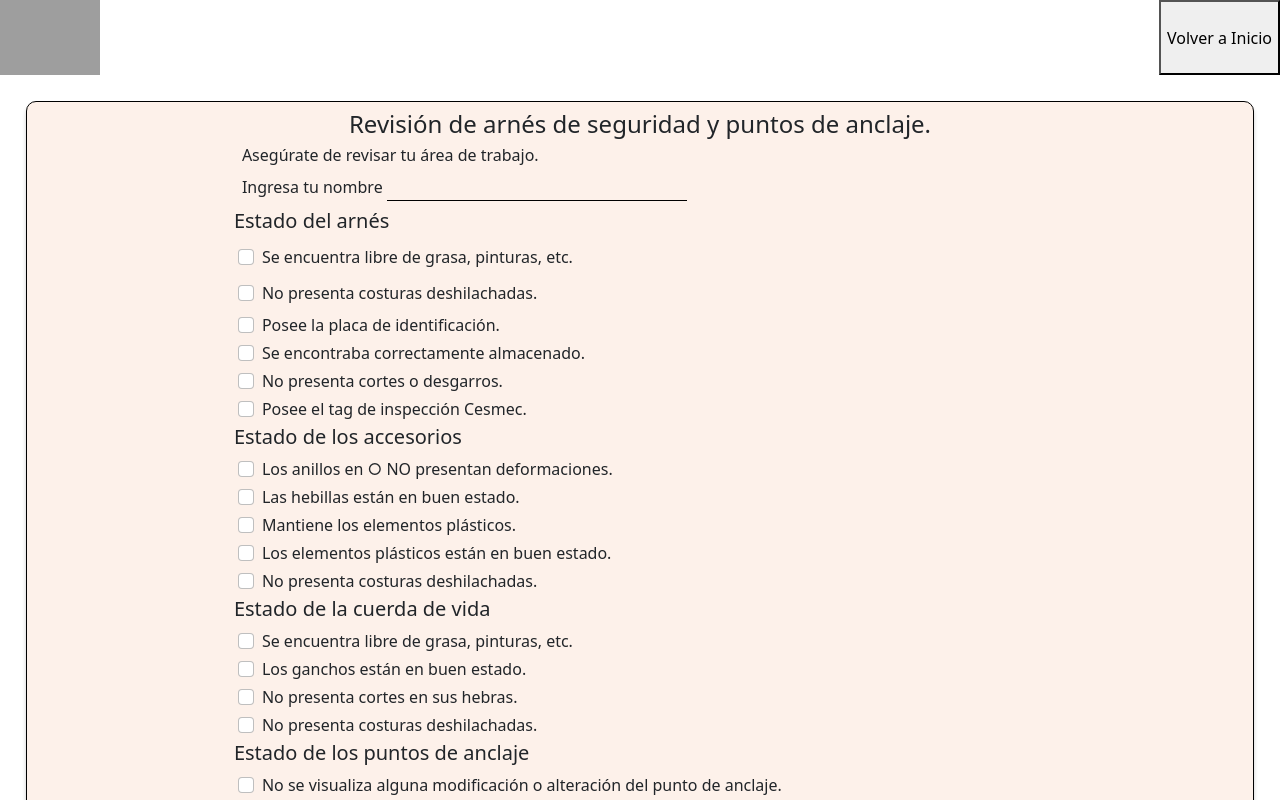
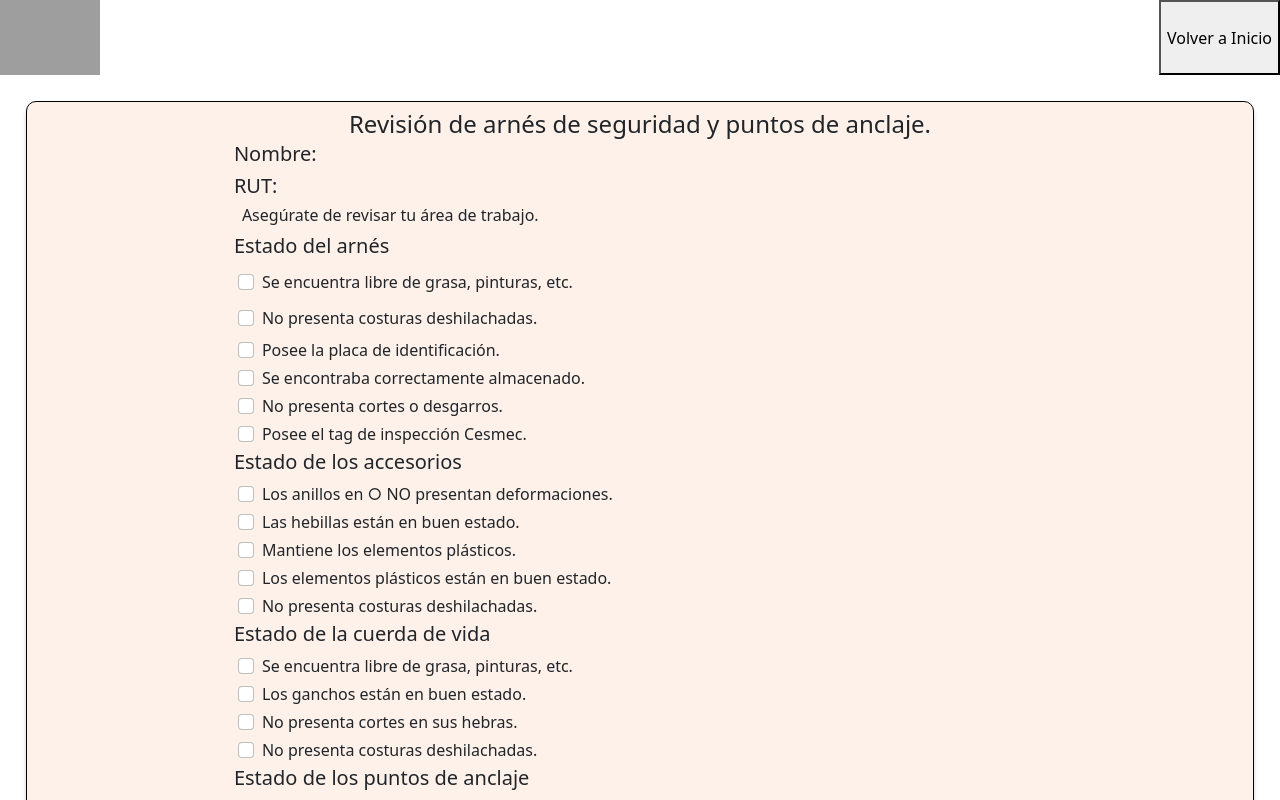
Before and after one commit to emmiraffo/desafio-bhp, a React (Create React App) app: page /checklist in a window 1280 px wide. Shown: the top 800 px of the page. Built offline with nearby package versions, Linux system fonts and the light colour scheme; grey boxes are pictures that could not be loaded.

Commit message:
se traspasan las props a checklist

```diff
--- a/src/App.js
+++ b/src/App.js
@@ -20,24 +20,17 @@ function App() {
         <Route path="/" exact>
           <Home />
         </Route>
-        <Route path="/harnessone">
-          <HarnessOne />
-        </Route>
+        <Route path="/harnessone" render={(props) => <HarnessOne  {...props.location.state} />} />
         <Route path="/resultado" render={(props) => <Result {...props.location.state} />} />
         <Route path="/error">
           <WarningDanger />
         </Route>
         <Route path="/harnesstwo" render={(props) => <HarnessTwo  {...props.location.state} />} />
-
-        <Route path="/harnessthree">
-          <HarnessThree />
-        </Route>
+        <Route path="/harnessthree" render={(props) => <HarnessThree  {...props.location.state} />}/>
         <Route path="/calculadora" >
           <Calculator/>
         </Route>
-        <Route path="/checklist" >
-          <CheckList />
-        </Route>
+        <Route path="/checklist" render={(props) => <CheckList  {...props.location.state} />}  />
       </Switch>
     </Router>
   );
--- a/src/components/CheckList.jsx
+++ b/src/components/CheckList.jsx
@@ -6,8 +6,10 @@ import { useHistory } from "react-router-dom";
 
 
 
-const CheckList = () => {
+const CheckList = (props) => {
+    const { name, rut } = props
 
+    console.log("SOY LAS PROPS", props)
     const { register, handleSubmit, formState: { errors } } = useForm();
     let history = useHistory();
 
@@ -23,7 +25,7 @@ const CheckList = () => {
 
 
 
-function generateDoc () {
+    function generateDoc() {
         const form = document.getElementById("form");
         html2pdf()
             .from(form)
@@ -36,54 +38,55 @@ function generateDoc () {
             <nav className="d-flex flex-r justify-content-between">
                 <img src="https://firebasestorage.googleapis.com/v0/b/elc-bhp.appspot.com/o/bhp_orn_rgb_pos%5B1%5D.png?alt=media&token=e67982c5-67f2-4153-9201-a18c75117eff" alt="logo" width="100px" />
                 <button onClick={backToHome}>Volver a Inicio</button>
+
             </nav>
             <div className="container-checkbox">
                 <form onSubmit={handleSubmit(onSubmit)} id="form" className="p-1">
                     <h4 className="text-center m-1"> Revisión de arnés de seguridad y puntos de anclaje.</h4>
+                    <p className="h5">Nombre: {name}</p>
+                    <p className="h5">RUT: {rut}</p>
                     <h6 className="m-2">Asegúrate de revisar tu área de trabajo.</h6>
                     <div className="m-2">
-                        <label className="me-1">Ingresa tu nombre</label>
-                        <input type="text" className="input-name" name="nombre" {...register("p1", { required: true })}/>
-                            {errors.p1 && <span className="text-danger text-small">Tu nombre es requerido</span>}
+
                     </div>
                     <h5>Estado del arnés</h5>
                     <div className="form-check m-1">
                         <input className="form-check-input my-2" type="checkbox" name="check" {...register("p2", { required: true })} />
-                        <label className="form-check-label my-1"id="form1">
+                        <label className="form-check-label my-1" id="form1">
                             Se encuentra libre de grasa, pinturas, etc.
                         </label>
                         {errors.p2 && <span className="text-danger text-small">Este ítem es requerido. Para continuar tu trabajo contacta a tu supervisor/a.</span>}
                     </div>
                     <div className="form-check m-1">
-                        <input className="form-check-input my-2" type="checkbox" name="check" {...register("p3", { required: true })}/>
+                        <input className="form-check-input my-2" type="checkbox" name="check" {...register("p3", { required: true })} />
                         <label className="form-check-label my-1">
                             No presenta costuras deshilachadas.
                         </label>
                         {errors.p3 && <span className="text-danger text-small">Este ítem es requerido. Para continuar tu trabajo contacta a tu supervisor/a.</span>}
                     </div>
                     <div className="form-check m-1">
-                        <input className="form-check-input" type="checkbox" value="" name="check" {...register("p4", { required: true })}/>
+                        <input className="form-check-input" type="checkbox" value="" name="check" {...register("p4", { required: true })} />
                         <label className="form-check-label">
                             Posee la placa de identificación.
                         </label>
                         {errors.p4 && <span className="text-danger text-small">Este ítem es requerido. Para continuar tu trabajo contacta a tu supervisor/a.</span>}
                     </div>
                     <div className="form-check m-1">
-                        <input className="form-check-input" type="checkbox" value="" name="check" {...register("p5", { required: true })}/>
+                        <input className="form-check-input" type="checkbox" value="" name="check" {...register("p5", { required: true })} />
                         <label className="form-check-label">
                             Se encontraba correctamente almacenado.
                         </label>
                         {errors.p5 && <span className="text-danger text-small">Este ítem es requerido. Para continuar tu trabajo contacta a tu supervisor/a.</span>}
                     </div>
                     <div className="form-check m-1">
-                        <input className="form-check-input" type="checkbox"  name="check" {...register("p6", { required: true })}/>
+                        <input className="form-check-input" type="checkbox" name="check" {...register("p6", { required: true })} />
                         <label className="form-check-label" >
                             No presenta cortes o desgarros.
                         </label>
                         {errors.p6 && <span className="text-danger text-small">Este ítem es requerido. Para continuar tu trabajo contacta a tu supervisor/a.</span>}
                     </div>
                     <div className="form-check m-1">
-                        <input className="form-check-input" type="checkbox"  name="check" {...register("p7", { required: true })}/>
+                        <input className="form-check-input" type="checkbox" name="check" {...register("p7", { required: true })} />
                         <label className="form-check-label" >
                             Posee el tag de inspección Cesmec.
                         </label>
@@ -91,35 +94,35 @@ function generateDoc () {
                     </div>
                     <h5>Estado de los accesorios</h5>
                     <div className="form-check m-1">
-                        <input className="form-check-input" type="checkbox"  name="check" {...register("p8", { required: true })}/>
+                        <input className="form-check-input" type="checkbox" name="check" {...register("p8", { required: true })} />
                         <label className="form-check-label" >
                             Los anillos en ○ NO presentan deformaciones.
                         </label>
                         {errors.p8 && <span className="text-danger text-small">Este ítem es requerido. Para continuar tu trabajo contacta a tu supervisor/a.</span>}
                     </div>
                     <div className="form-check m-1">
-                        <input className="form-check-input" type="checkbox" name="check" {...register("p9", { required: true })}/>
+                        <input className="form-check-input" type="checkbox" name="check" {...register("p9", { required: true })} />
                         <label className="form-check-label" >
                             Las hebillas están en buen estado.
                         </label>
                         {errors.p9 && <span className="text-danger text-small">Este ítem es requerido. Para continuar tu trabajo contacta a tu supervisor/a.</span>}
                     </div>
                     <div className="form-check m-1">
-                        <input className="form-check-input" type="checkbox" name="check" {...register("p10", { required: true })}/>
+                        <input className="form-check-input" type="checkbox" name="check" {...register("p10", { required: true })} />
                         <label className="form-check-label" >
                             Mantiene los elementos plásticos.
                         </label>
                         {errors.p10 && <span className="text-danger text-small">Este ítem es requerido. Para continuar tu trabajo contacta a tu supervisor/a.</span>}
                     </div>
                     <div className="form-check m-1">
-                        <input className="form-check-input" type="checkbox" name="check" {...register("p11", { required: true })}/>
+                        <input className="form-check-input" type="checkbox" name="check" {...register("p11", { required: true })} />
                         <label className="form-check-label">
                             Los elementos plásticos están en buen estado.
                         </label>
                         {errors.p11 && <span className="text-danger text-small">Este ítem es requerido. Para continuar tu trabajo contacta a tu supervisor/a.</span>}
                     </div>
                     <div className="form-check m-1">
-                        <input className="form-check-input" type="checkbox" name="check" {...register("p12", { required: true })}/>
+                        <input className="form-check-input" type="checkbox" name="check" {...register("p12", { required: true })} />
                         <label className="form-check-label">
                             No presenta costuras deshilachadas.
                         </label>
@@ -127,28 +130,28 @@ function generateDoc () {
                     </div>
                     <h5>Estado de la cuerda de vida</h5>
                     <div className="form-check m-1">
-                        <input className="form-check-input" type="checkbox" name="check" {...register("p13", { required: true })}/>
+                        <input className="form-check-input" type="checkbox" name="check" {...register("p13", { required: true })} />
                         <label className="form-check-label">
                             Se encuentra libre de grasa, pinturas, etc.
                         </label>
                         {errors.p13 && <span className="text-danger text-small">Este ítem es requerido. Para continuar tu trabajo contacta a tu supervisor/a.</span>}
                     </div>
                     <div className="form-check m-1">
-                        <input className="form-check-input" type="checkbox" name="check" {...register("p14", { required: true })}/>
+                        <input className="form-check-input" type="checkbox" name="check" {...register("p14", { required: true })} />
                         <label className="form-check-label">
                             Los ganchos están en buen estado.
                         </label>
                         {errors.p14 && <span className="text-danger text-small">Este ítem es requerido. Para continuar tu trabajo contacta a tu supervisor/a.</span>}
                     </div>
                     <div className="form-check m-1">
-                        <input className="form-check-input" type="checkbox" name="check" {...register("p15", { required: true })}/>
+                        <input className="form-check-input" type="checkbox" name="check" {...register("p15", { required: true })} />
                         <label className="form-check-label">
                             No presenta cortes en sus hebras.
                         </label>
                         {errors.p15 && <span className="text-danger text-small">Este ítem es requerido. Para continuar tu trabajo contacta a tu supervisor/a.</span>}
                     </div>
                     <div className="form-check m-1">
-                        <input className="form-check-input" type="checkbox" name="check" {...register("p16", { required: true })}/>
+                        <input className="form-check-input" type="checkbox" name="check" {...register("p16", { required: true })} />
                         <label className="form-check-label" for="flexCheckDefault">
                             No presenta costuras deshilachadas.
                         </label>
@@ -156,49 +159,49 @@ function generateDoc () {
                     </div>
                     <h5>Estado de los puntos de anclaje</h5>
                     <div className="form-check m-1">
-                        <input className="form-check-input" type="checkbox" name="check" {...register("p17", { required: true })}/>
+                        <input className="form-check-input" type="checkbox" name="check" {...register("p17", { required: true })} />
                         <label className="form-check-label" for="flexCheckDefault">
                             No se visualiza alguna modificación o alteración del punto de anclaje.
                         </label>
                         {errors.p17 && <span className="text-danger text-small">Este ítem es requerido. Para continuar tu trabajo contacta a tu supervisor/a.</span>}
                     </div>
                     <div className="form-check m-1">
-                        <input className="form-check-input" type="checkbox" name="check" {...register("p18", { required: true })}/>
+                        <input className="form-check-input" type="checkbox" name="check" {...register("p18", { required: true })} />
                         <label className="form-check-label">
                             ¿El punto de anclaje a utilizar esta identificado de color amarillo?
                         </label>
                         {errors.p18 && <span className="text-danger text-small">Este ítem es requerido. Para continuar tu trabajo contacta a tu supervisor/a.</span>}
                     </div>
                     <div className="form-check m-1">
-                        <input className="form-check-input" type="checkbox" name="check" {...register("p19", { required: true })}/>
+                        <input className="form-check-input" type="checkbox" name="check" {...register("p19", { required: true })} />
                         <label className="form-check-label">
                             El punto de anclaje se encuentra accesible.
                         </label>
                         {errors.p19 && <span className="text-danger text-small">Este ítem es requerido. Para continuar tu trabajo contacta a tu supervisor/a.</span>}
                     </div>
                     <div className="form-check m-1">
-                        <input className="form-check-input" type="checkbox" name="check" {...register("p20", { required: true })}/>
+                        <input className="form-check-input" type="checkbox" name="check" {...register("p20", { required: true })} />
                         <label className="form-check-label" >
                             No existe deformación en alguno de los componentes (argolla, placa, pernos, etc).
                         </label>
                         {errors.p20 && <span className="text-danger text-small">Este ítem es requerido. Para continuar tu trabajo contacta a tu supervisor/a.</span>}
                     </div>
                     <div className="form-check m-1">
-                        <input className="form-check-input" type="checkbox" name="check" {...register("p21", { required: true })}/>
+                        <input className="form-check-input" type="checkbox" name="check" {...register("p21", { required: true })} />
                         <label className="form-check-label" >
                             Se encuentra instalada la placa identificadora que muestra el código, capacidad y estado de aprobación.
                         </label>
                         {errors.p21 && <span className="text-danger text-small">Este ítem es requerido. Para continuar tu trabajo contacta a tu supervisor/a.</span>}
                     </div>
                     <div className="form-check m-1">
-                        <input className="form-check-input" type="checkbox" name="check" {...register("p22", { required: true })}/>
+                        <input className="form-check-input" type="checkbox" name="check" {...register("p22", { required: true })} />
                         <label className="form-check-label" >
                             La placa cuenta con la decha de validación, tipo y fijación del anclaje.
                         </label>
                         {errors.p22 && <span className="text-danger text-small">Este ítem es requerido. Para continuar tu trabajo contacta a tu supervisor/a.</span>}
                     </div>
                     <div className="form-check m-1">
-                        <input className="form-check-input" type="checkbox" name="check" {...register("p23", { required: true })}/>
+                        <input className="form-check-input" type="checkbox" name="check" {...register("p23", { required: true })} />
                         <label className="form-check-label" >
                             NO se aprecian fisuras o golpes en el punto de anclaje.
                         </label>
--- a/src/components/HarnessOne.jsx
+++ b/src/components/HarnessOne.jsx
@@ -2,18 +2,20 @@ import React from 'react';
 import { useHistory } from "react-router-dom";
 
 
-export const HarnessOne = () => {
+export const HarnessOne = (props) => {
+  const { name, rut , userRol}=props
 
   let history = useHistory();
 
   const continuar = () => {
-    history.push('/checklist');
+    history.push('/checklist' , props);
   }
 
   return (
   <div className="container-harness">
     <img src="https://firebasestorage.googleapis.com/v0/b/elc-bhp.appspot.com/o/bhp_orn_rgb_pos%5B1%5D.png?alt=media&token=e67982c5-67f2-4153-9201-a18c75117eff" width="100px" />
-    <h1 className="name">ELÉCTRICO</h1>
+    <h1 className="name">Hola, {name}</h1>
+    <h1 className="name">{userRol}</h1>
     <div className="accordion accordion-flush m-4" width="5rem">
       <div className="accordion-item">
         <h2 className="accordion-header" id="flush-headingOne">
--- a/src/components/HarnessThree.jsx
+++ b/src/components/HarnessThree.jsx
@@ -1,18 +1,19 @@
 import React from 'react';
 import { useHistory } from "react-router-dom";
 
-const HarnessThree = () => {
-
+const HarnessThree = (props) => {
+  const { name, rut , userRol}=props
   let history = useHistory();
 
   const continuar = () => {
-    history.push('/checklist');
+    history.push('/checklist', props );
   }
 
   return (
     <div className="container-harness">
       <img src="https://firebasestorage.googleapis.com/v0/b/elc-bhp.appspot.com/o/bhp_orn_rgb_pos%5B1%5D.png?alt=media&token=e67982c5-67f2-4153-9201-a18c75117eff" width="100px" />
-      <h1 className="name">TRABAJOS GENERALES</h1>
+      <h1 className="name">Hola, {name}</h1>
+      <h1 className="name">{userRol}</h1>
       <div className="accordion accordion-flush m-4" width="5rem">
         <div className="accordion-item">
           <h2 className="accordion-header" id="flush-headingOne">
--- a/src/components/HarnessTwo.jsx
+++ b/src/components/HarnessTwo.jsx
@@ -7,7 +7,7 @@ const HarnessTwo = (props) => {
   let history = useHistory();
 
   const continuar = () => {
-    history.push('/checklist');
+    history.push('/checklist', props);
   }
 
   return (
```
Lines whose indentation alone changed are shown as unchanged.
